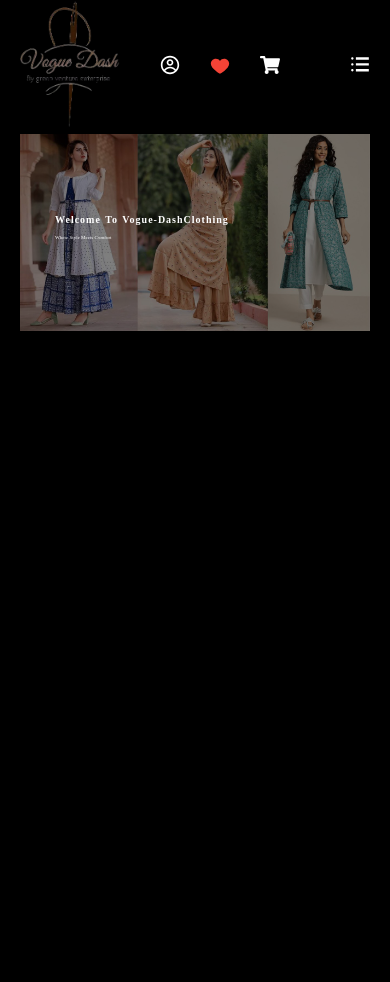
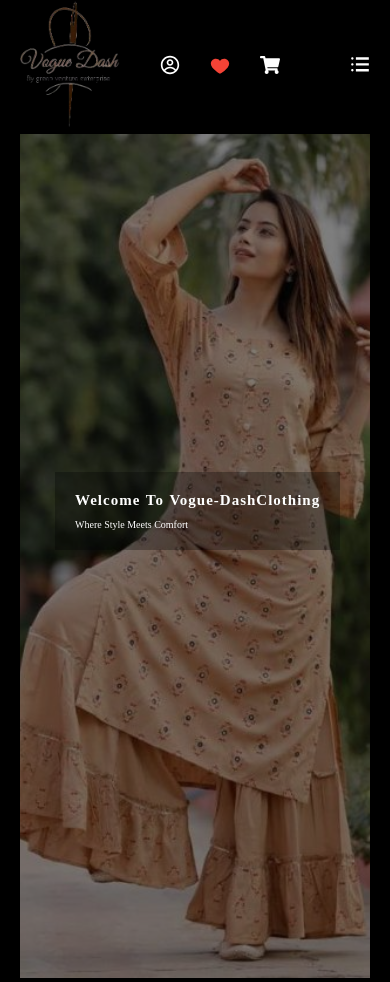
Before and after one commit to deep-lukhi/voguedesign, a React (Vite) app: page / in a window 390 px wide. Before the commit the page ends 844 px from the top, so only its background shows below. Built offline with nearby package versions, Linux system fonts and the light colour scheme.

Commit message:
herobanner change

```diff
--- a/src/components/home/herobanner/herobanner.scss
+++ b/src/components/home/herobanner/herobanner.scss
@@ -5,9 +5,11 @@
 
             .herobanner-img {
                 width: 100%;
+                height: 100vh;
 
                 img {
                     width: 100%;
+                    height: 100%;
                     object-fit: cover;
                 }
             }
@@ -25,47 +27,58 @@
                 top: 40%;
                 left: 10%;
 
+                @media (max-width:576px) {
+                    background-color: rgb(0, 0, 0, .3);
+                    padding: 20px;
+                }
+
+
 
                 h1 {
                     font-size: 35px;
                     letter-spacing: 1px;
                     word-spacing: 1px;
 
-
-                    @media (max-width:838px) {
-                        font-size: 25px;
-
+                    @media (max-width:635px) {
+                        font-size: 30px;
                     }
 
-                    @media (max-width:624px) {
-                        font-size: 15px;
-
+                    @media (max-width:552px) {
+                        font-size: 25px;
                     }
 
-                    @media (max-width:409px) {
-                        font-size: 10px;
+                    @media (max-width:472px) {
+                        font-size: 20px;
+                    }
 
+                    @media (max-width:393px) {
+                        font-size: 15px;
                     }
+
+
                 }
 
                 p {
                     font-size: 24px;
                     margin-top: 10px;
 
-                    @media (max-width:838px) {
-                        font-size: 20px;
-
+                    @media (max-width:635px) {
+                        font-size: 25px;
                     }
 
-                    @media (max-width:624px) {
-                        font-size: 10px;
-
+                    @media (max-width:552px) {
+                        font-size: 20px;
                     }
 
-                    @media (max-width:409px) {
-                        font-size: 5px;
+                    @media (max-width:472px) {
+                        font-size: 15px;
+                    }
 
+                    @media (max-width:393px) {
+                        font-size: 10px;
                     }
+
+
                 }
 
 
```
